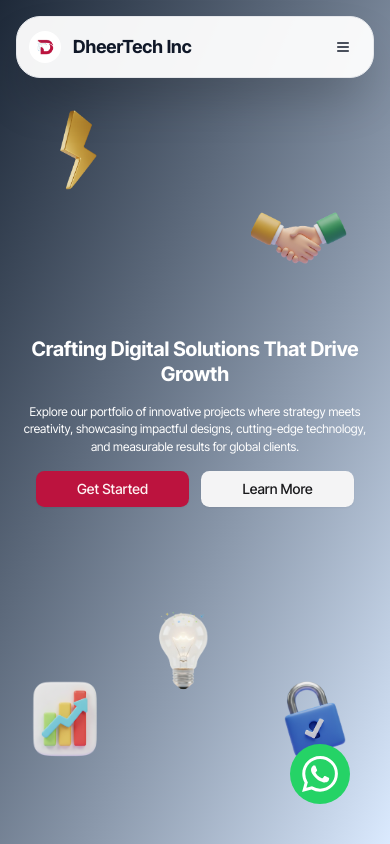
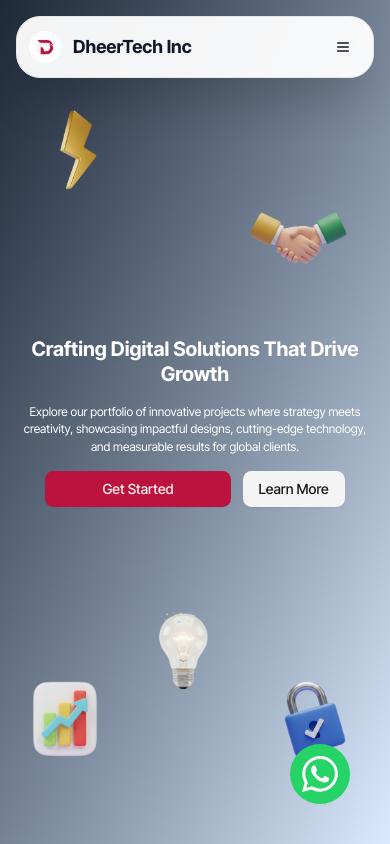
Before and after one commit to Neha220803/dheer-tech-website-new, a Next.js app: page /projects in a window 390 px wide. Shown: the top 844 px of the page. Built offline with nearby package versions, Linux system fonts and the light colour scheme.

Commit message:
porjct page cta fix

```diff
--- a/src/sections/projects/hero/index.js
+++ b/src/sections/projects/hero/index.js
@@ -1,4 +1,6 @@
+import ContactPopUpForm from "@/components/pop-up-form/ContactPopUpForm";
 import { Button } from "@/components/ui/button";
+import Link from "next/link";
 import React from "react";
 
 const ProjectsHeroComp = () => {
@@ -20,10 +22,14 @@ const ProjectsHeroComp = () => {
 
         {/* Buttons */}
         <div className="flex gap-3 sm:gap-4 justify-center items-center">
-          <Button className="w-full sm:w-auto">Get Started</Button>
-          <Button variant="secondary" className="w-full sm:w-auto">
-            Learn More
-          </Button>
+          <ContactPopUpForm>
+            <Button className="w-full sm:w-auto">Get Started</Button>
+          </ContactPopUpForm>
+          <Link href="/our-services" className="w-full sm:w-auto">
+            <Button variant="secondary" className="px-4">
+              Learn More
+            </Button>
+          </Link>
         </div>
       </div>
     </section>
```
